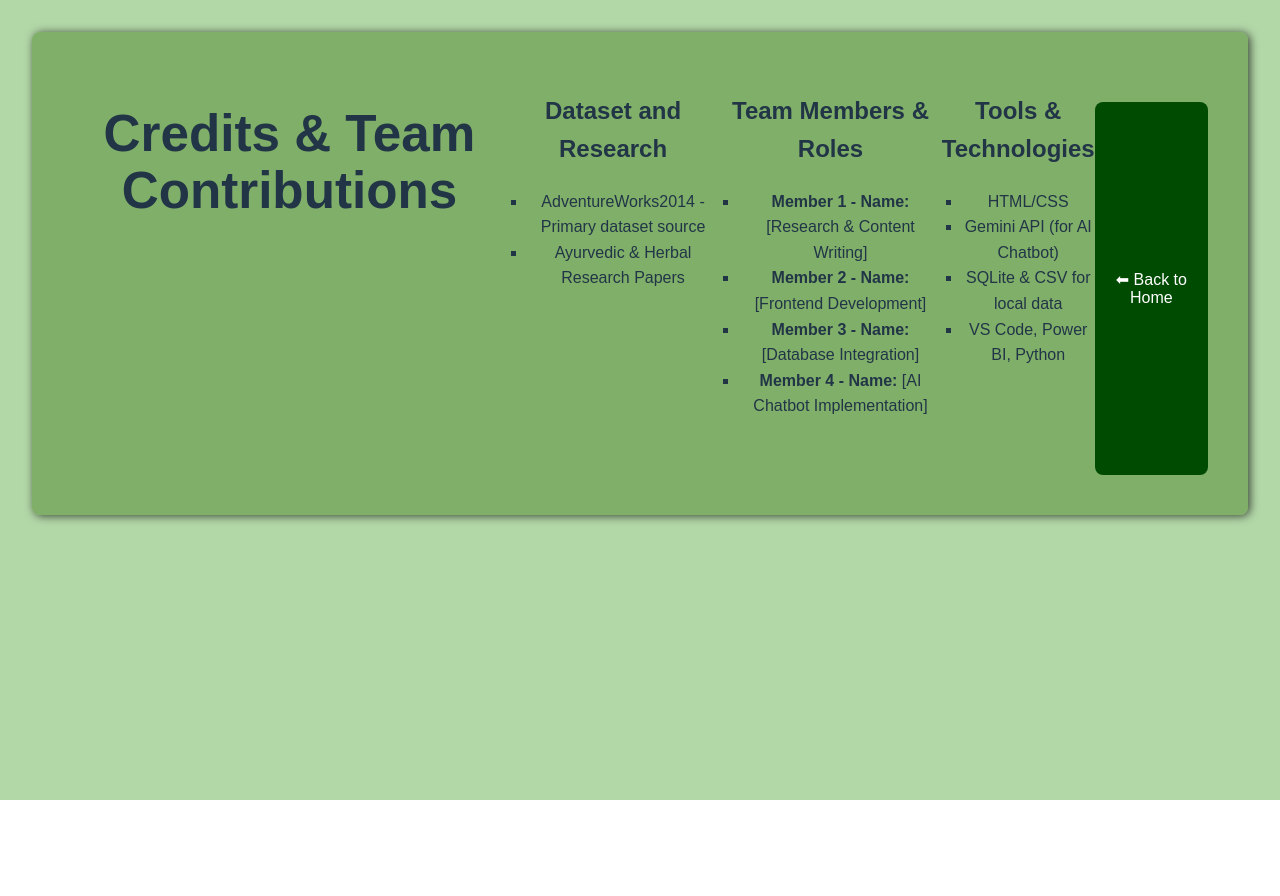
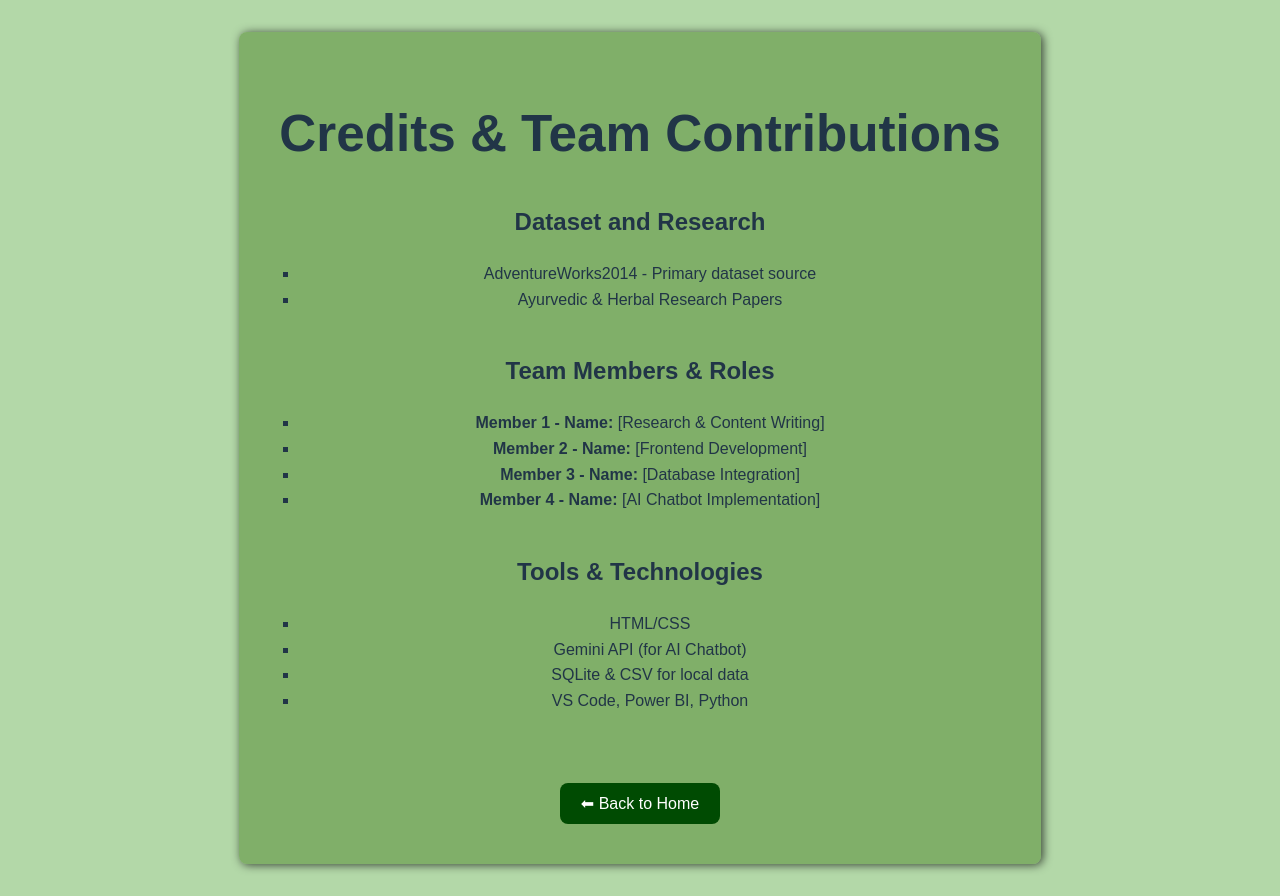
Before and after one commit to gm5217194/HerbVerse, a React (Vite) app: page /credit in a window 1280 px wide. Before the commit the page ends 800 px from the top, so only its background shows below. Built offline with nearby package versions, Linux system fonts and the light colour scheme.

Commit message:
semi1.05

```diff
--- a/src/credit.css
+++ b/src/credit.css
@@ -1,3 +1,9 @@
+body {
+    display: flex;
+    flex-direction: column;
+    min-height: 100vh; /* Ensure the body takes up at least the full viewport height */
+    margin: 0; /* Remove default body margins */
+  }
 .credit-container {
     font-family: Arial, sans-serif;
     background: #5b913b92;
@@ -5,7 +11,7 @@
     line-height: 1.6;
     border-radius: 8px;
     box-shadow: 2px 1px 10px rgba(0, 0, 0, 0.698);
-    display: flex;
+
   }
 
   .credit-container h1 {
```
